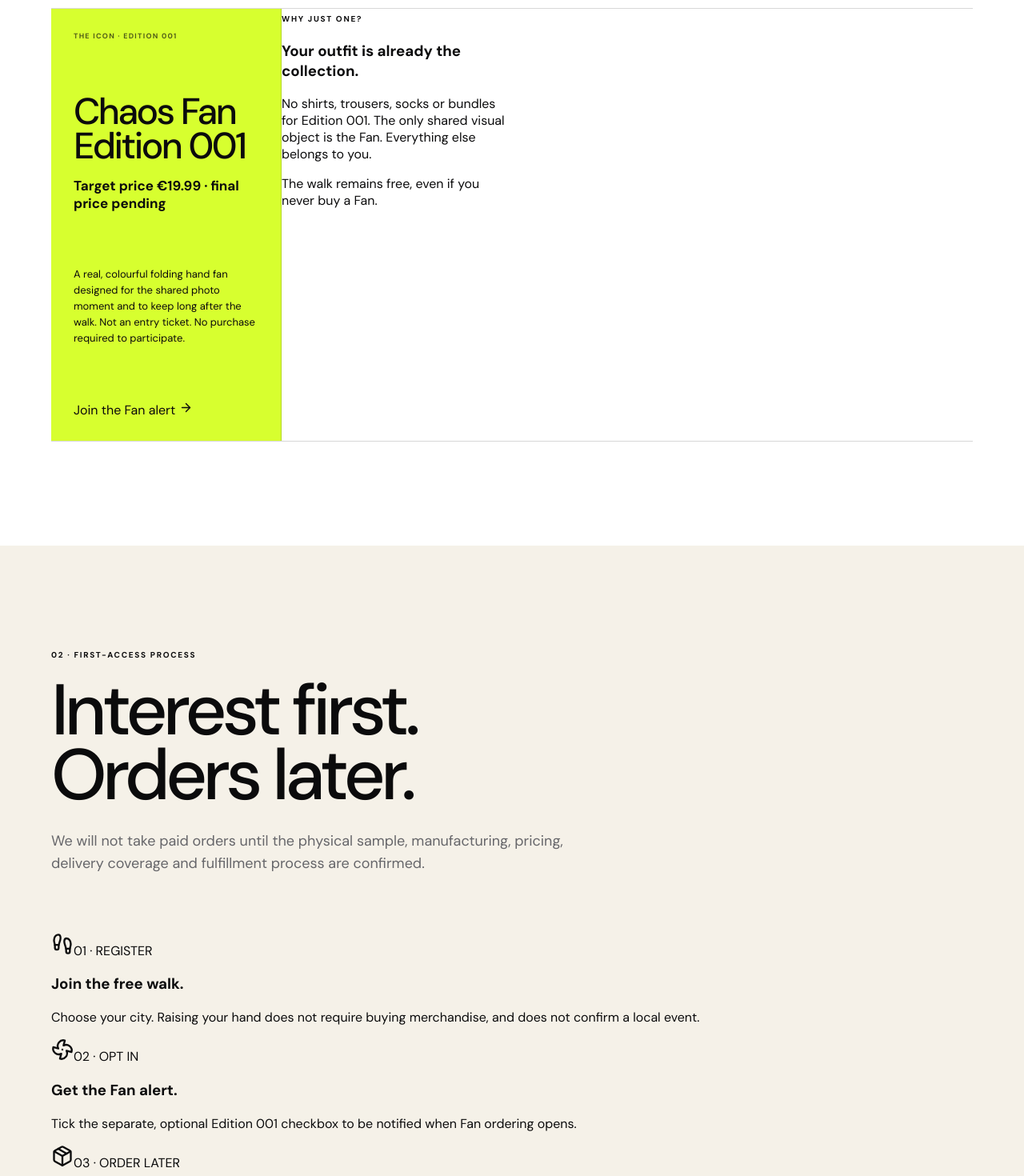
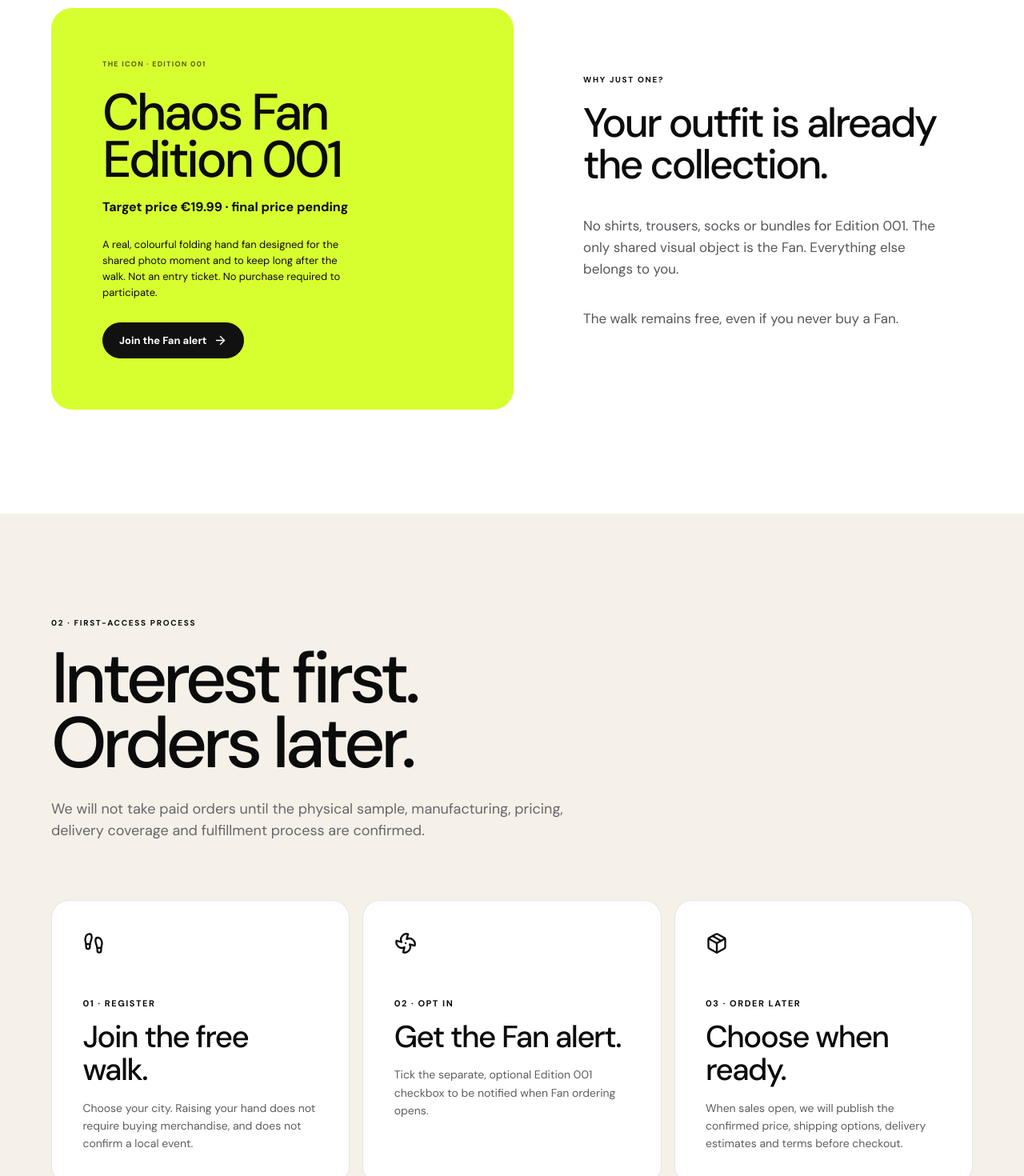
Before and after one commit to unikmo/planethike, a Next.js app: page /shop in a window 1280 px wide. Shown: the part 1340-2810 px from the top of the page at 80% size. Built offline with nearby package versions, Linux system fonts and the light colour scheme; no server answers.

Commit message:
style(planethike): single Fan product presentation and responsive process cards

```diff
--- a/app/marketing-editorial.css
+++ b/app/marketing-editorial.css
@@ -112,3 +112,76 @@
   .luxFanHeroLink { margin-top: 12px; font-size: 12px; }
   .luxFanCopy h2 { font-size: clamp(44px, 10vw, 66px); }
 }
+
+/* Edition 001: single collectible, no inactive product catalogue. */
+.commerceFanOnly .commerceProductGrid {
+  grid-template-columns: minmax(0, 1.05fr) minmax(0, .95fr);
+  gap: clamp(22px, 4vw, 66px);
+  border: 0;
+  align-items: stretch;
+}
+.commerceFanOnly .commerceProductFan {
+  border: 0;
+  border-radius: 26px;
+  min-height: 430px;
+  padding: clamp(30px, 5vw, 72px);
+  gap: 26px;
+}
+.commerceFanOnly .commerceProduct h3 { font-size: clamp(46px, 5vw, 80px); }
+.commerceFanOnly .commerceProduct strong { display: block; font-size: 16px; line-height: 1.4; }
+.commerceFanProductLink {
+  display: inline-flex;
+  gap: 9px;
+  align-items: center;
+  align-self: flex-start;
+  width: fit-content;
+  padding: 13px 20px;
+  border: 1px solid #111;
+  border-radius: 999px;
+  background: #111;
+  color: #fff !important;
+  font-size: 13px;
+  font-weight: 700;
+}
+.commerceFanOnlyStory {
+  display: flex;
+  flex-direction: column;
+  justify-content: center;
+  padding: clamp(12px, 3vw, 36px);
+}
+.commerceFanOnlyStory h3 {
+  max-width: 580px;
+  margin: 0 0 20px;
+  font-size: clamp(34px, 4vw, 65px);
+  letter-spacing: -.05em;
+  line-height: 1.02;
+  font-weight: 500;
+}
+.commerceFanOnlyStory p { max-width: 500px; color: #55565b; line-height: 1.6; font-size: 17px; }
+.commerceFanProcess { display: grid; grid-template-columns: repeat(3, minmax(0, 1fr)); gap: 16px; }
+.commerceFanProcess article { min-height: 330px; border: 1px solid rgba(11,11,12,.1); border-radius: 22px; padding: clamp(26px, 3vw, 44px); background: #fff; display: flex; flex-direction: column; }
+.commerceFanProcess article > svg { margin-bottom: 54px; }
+.commerceFanProcess span { font-size: 11px; font-weight: 700; letter-spacing: .14em; }
+.commerceFanProcess h3 { margin: 15px 0; font-size: clamp(27px, 3vw, 42px); line-height: 1.08; letter-spacing: -.04em; font-weight: 500; }
+.commerceFanProcess p { margin: 0; font-size: 14px; line-height: 1.6; color: #5e5e60; }
+.commerceFanDeliveryNote { margin: 30px 0 0; display: flex; align-items: center; gap: 12px; font-size: 13px; color: #55565b; line-height: 1.5; }
+.commerceFanDeliveryNote svg { flex: none; }
+.commerceFanImpact { display: grid; grid-template-columns: 45px 1fr; gap: 22px; max-width: 900px; }
+.commerceFanImpact h2 { margin: 0 0 18px; font-size: clamp(36px, 5vw, 64px); letter-spacing: -.05em; font-weight: 500; }
+.commerceFanImpact p { color: #606064; font-size: 16px; line-height: 1.6; }
+.commerceFanOnly #fan, .commerceFanOnly #how-it-works, .commerceFanOnly #fan-impact { scroll-margin-top: 90px; }
+@media(max-width: 900px) {
+  .commerceFanOnly .commerceProductGrid { grid-template-columns: 1fr; }
+  .commerceFanProcess { grid-template-columns: 1fr; }
+  .commerceFanProcess article { min-height: 250px; }
+  .commerceFanProcess article > svg { margin-bottom: 24px; }
+}
+@media(max-width: 620px) {
+  .commerceFanOnly .commerceHero h1 { font-size: clamp(48px, 13vw, 73px); }
+  .commerceFanOnly .commerceProducts, .commerceFanOnly .commerceDelivery { padding: 76px 18px; }
+  .commerceFanOnly .commerceSectionHead h2 { font-size: clamp(46px, 12vw, 70px); }
+  .commerceFanDeliveryNote { align-items: flex-start; }
+  .commerceFanImpact { grid-template-columns: 1fr; }
+  .commerceFanOnlyStory { padding: 12px; }
+  .commerceFanOnly .commerceCta h2 { font-size: clamp(48px, 11vw, 85px); }
+}
```
